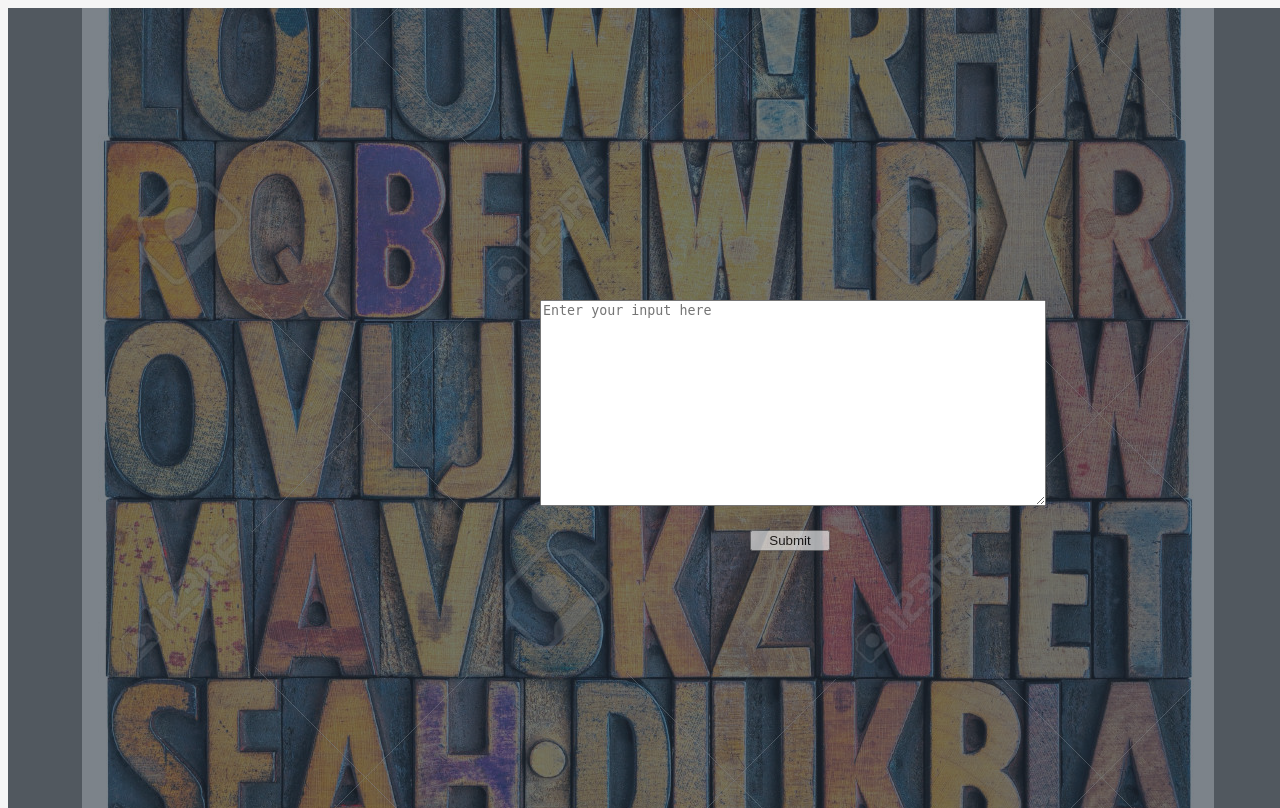
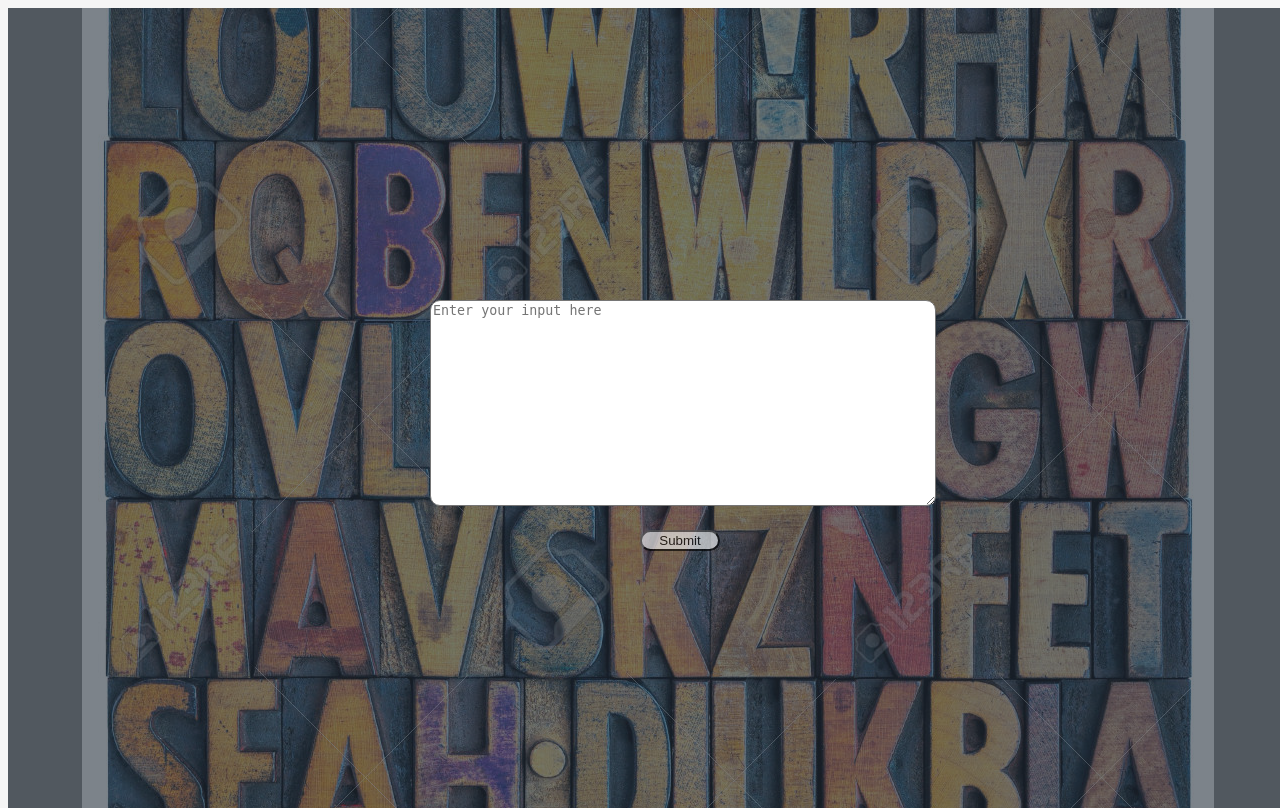
Before and after one commit to clarkdatalabs/typesetting, a Django app: page /cases/ in a window 1280 px wide. Run offline with Django 3.2, Linux system fonts and the light colour scheme.

Commit message:
fixed position css

```diff
--- a/typeset/cases/static/cases/base.css
+++ b/typeset/cases/static/cases/base.css
@@ -24,7 +24,7 @@ h1{
   height:500px;
   position: absolute;
   left: 50%;
-  margin-left: -100px;
+  margin-left: -210px;
   top:50%;
   margin-top: -100px;
 
@@ -34,11 +34,6 @@ h1{
   text-align: center;
   width: 80%;
 }
-input[type="text"]{
-  display: inline-block;
-  width: 50%;
-  margin: 0 auto;
-}
 input[type="submit"]{
   display: block;
   color: black;
@@ -46,6 +41,9 @@ input[type="submit"]{
   margin: 0 auto;
   width: 20%;
   margin-top: 20px;
+  -webkit-border-radius: 20px;
+-moz-border-radius: 20px;
+border-radius: 20px;
 }
 .resultsbox{
   background-color: #FDFDFD;
--- a/typeset/cases/templates/cases/input.html
+++ b/typeset/cases/templates/cases/input.html
@@ -11,15 +11,17 @@
   <header></header>
   <div class="mainback">
     <div class="mainbox">
-      <!-- <h1>Type the letters</h1> -->
       <div class="letter_input">
-        <textarea name="typesetText" form='inputform' style="width: 500px; height: 200px;" placeholder="Enter your input here" required></textarea>
-        <form action="{% url 'results' %}" method="POST" id='inputform'>
-          {% csrf_token %}
-        <input type="submit">
-        </form>
-      </div>
+          <textarea name="typesetText" form='inputform' style="width: 500px; height: 200px; -webkit-border-radius: 10px;
+        -moz-border-radius: 10px;
+        border-radius: 10px;" placeholder="Enter your input here" required></textarea>
+          <form action="{% url 'results' %}" method="POST" id='inputform'>
+            {% csrf_token %}
+          <input type="submit">
+          </form>
+        </div>
     </div>
+
   </div>
   <buttom></buttom>
 </body>
```
